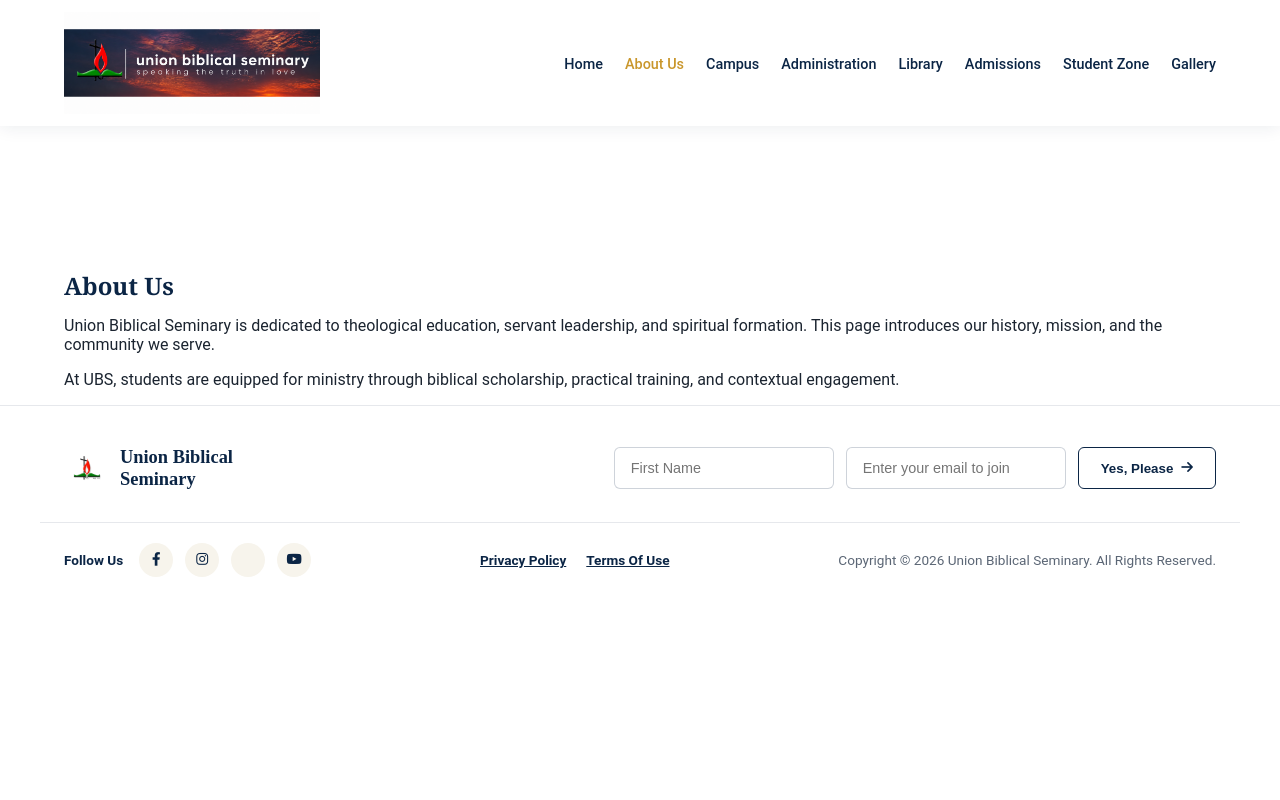
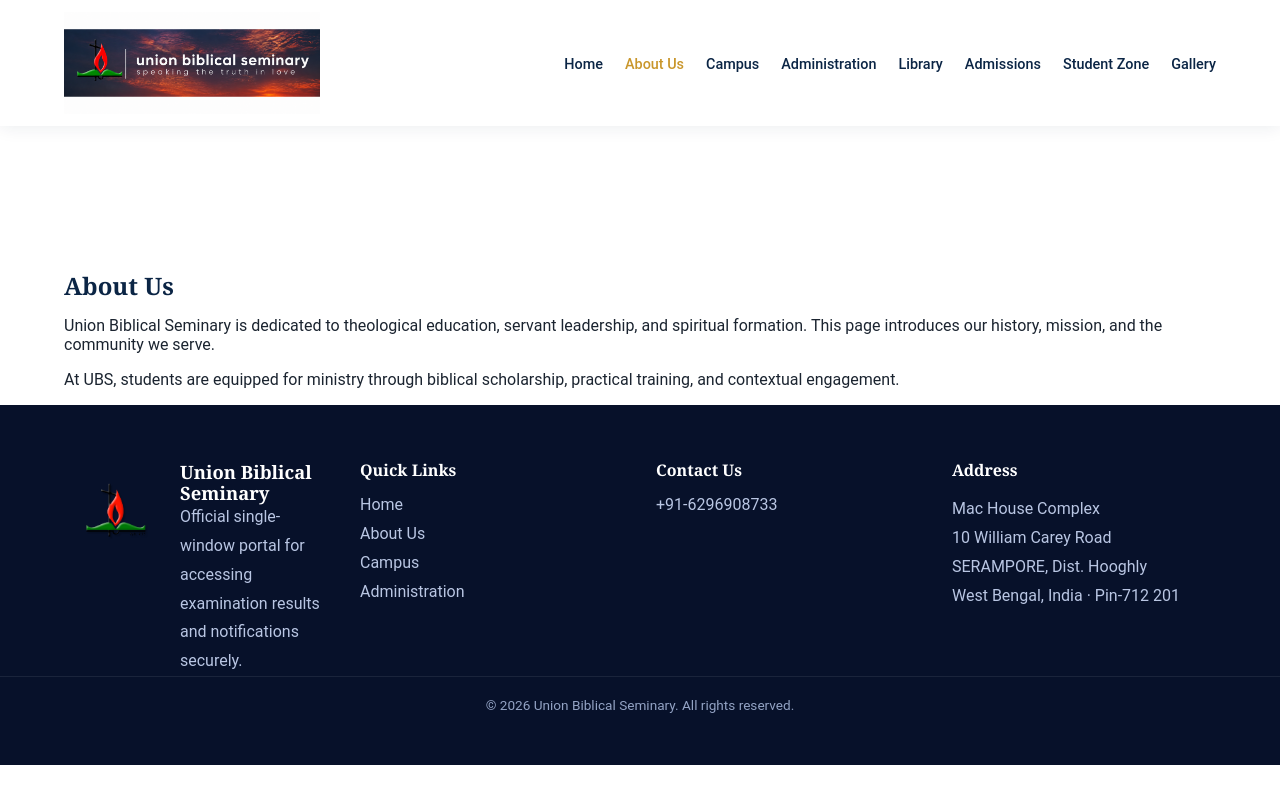
Before and after one commit to vishal-nimbarte-97/ubs-main-website, an Angular app: page /about in a window 1280 px wide. Built offline with nearby package versions, Linux system fonts and the light colour scheme.

Commit message:
minor changes

```diff
--- a/src/app/shared/footer/footer.component.html
+++ b/src/app/shared/footer/footer.component.html
@@ -1,35 +1,45 @@
 <footer class="site-footer">
-  <div class="wrap footer-top">
-    <a routerLink="/" class="footer-brand">
-      <img src="../../assets/img/ubs-logo.png" alt="UBS Logo" class="footer-logo" />
-      <span class="footer-brand-text">Union Biblical<br />Seminary</span>
-    </a>
-
-    <form class="footer-newsletter" (ngSubmit)="subscribeNewsletter()" *ngIf="!newsletterSubmitted">
-      <input type="text" name="newsletterName" placeholder="First Name" [(ngModel)]="newsletterName" required />
-      <input type="email" name="newsletterEmail" placeholder="Enter your email to join" [(ngModel)]="newsletterEmail"
-        required />
-      <button type="submit">Yes, Please <i class="fa-solid fa-arrow-right"></i></button>
-    </form>
-
-    <p class="footer-newsletter-success" *ngIf="newsletterSubmitted">Thanks for joining — check your inbox!</p>
-  </div>
-
-  <div class="wrap footer-divider"></div>
-
-  <div class="wrap footer-bottom">
-    <div class="footer-social">
-      <span>Follow Us</span>
-      <a *ngFor="let s of socialLinks" [href]="s.url" target="_blank" rel="noopener" [attr.aria-label]="s.label">
-        <i [class]="s.icon"></i>
+  <div class="wrap footer-grid">
+    <div class="footer-column footer-brand">
+      <a routerLink="/" class="brand-link">
+        <img src="../../assets/img/ubs-logo.png" alt="UBS Logo" class="footer-logo" />
+        <div>
+          <h3>Union Biblical Seminary</h3>
+          <p>Official single-window portal for accessing examination results and notifications securely.</p>
+        </div>
       </a>
     </div>
 
-    <div class="footer-legal-links">
-      <a routerLink="/privacy-policy">Privacy Policy</a>
-      <a routerLink="/terms-of-use">Terms Of Use</a>
+    <div class="footer-column footer-links">
+      <h4>Quick Links</h4>
+      <ul>
+        <li><a routerLink="/">Home</a></li>
+        <li><a routerLink="/about">About Us</a></li>
+        <li><a routerLink="/campus">Campus</a></li>
+        <li><a routerLink="/administration">Administration</a></li>
+      </ul>
     </div>
 
-    <p class="footer-copyright">Copyright © {{ currentYear }} Union Biblical Seminary. All Rights Reserved.</p>
+    <div class="footer-column footer-contact">
+      <h4>Contact Us</h4>
+      <a href="tel:+916296908733">+91-6296908733</a>
+      <!-- <a href="mailto:support@ssconline.net.in">support@ssconline.net.in</a> -->
+    </div>
+
+    <div class="footer-column footer-address">
+      <h4>Address</h4>
+      <address>
+        Mac House Complex<br />
+        10 William Carey Road<br />
+        SERAMPORE, Dist. Hooghly<br />
+        West Bengal, India · Pin-712 201
+      </address>
+    </div>
+  </div>
+
+  <div class="footer-bottom">
+    <div class="wrap">
+      <p>© {{ currentYear }} Union Biblical Seminary. All rights reserved.</p>
+    </div>
   </div>
 </footer>
--- a/src/app/shared/footer/footer.component.scss
+++ b/src/app/shared/footer/footer.component.scss
@@ -1,38 +1,106 @@
 .site-footer {
-  background: var(--white);
-  border-top: 1px solid rgba(11, 37, 69, 0.1);
-  padding-top: 40px;
+  background: #07112a;
+  color: #d7e1f5;
+  padding: 56px 0 24px;
 }
 
-.footer-top {
-  display: flex;
-  align-items: center;
-  justify-content: space-between;
-  flex-wrap: wrap;
-  gap: 24px;
-  padding-bottom: 32px;
+.footer-grid {
+  display: grid;
+  grid-template-columns: repeat(4, minmax(0, 1fr));
+  gap: 32px;
 }
 
-.footer-brand {
+.footer-column {
   display: flex;
-  align-items: center;
-  gap: 12px;
+  flex-direction: column;
+  gap: 16px;
+}
+
+.footer-brand .brand-link {
+  display: flex;
+  gap: 16px;
+  text-decoration: none;
+  color: inherit;
+  align-items: flex-start;
+}
+
+.footer-logo {
+  width: 100px;
+  height: 100px;
+  object-fit: contain;
+}
+
+.footer-brand h3 {
+  margin: 0;
+  font-size: 1.15rem;
+  color: #ffffff;
+}
+
+.footer-brand p {
+  margin: 0;
+  line-height: 1.8;
+  color: #b9c6e3;
+  max-width: 320px;
+}
+
+.footer-links h4,
+.footer-contact h4,
+.footer-address h4 {
+  margin: 0;
+  font-size: 1rem;
+  color: #ffffff;
+}
+
+.footer-links ul {
+  list-style: none;
+  margin: 0;
+  padding: 0;
+  display: grid;
+  gap: 10px;
+}
+
+.footer-links a,
+.footer-contact a,
+.footer-address address {
+  color: #b9c6e3;
   text-decoration: none;
 }
 
-.footer-logo {
-  width: 44px;
-  height: 44px;
-  object-fit: contain;
+.footer-links a:hover,
+.footer-contact a:hover {
+  color: #ffffff;
 }
 
-.footer-brand-text {
-  font-family: 'Playfair Display', serif;
-  font-weight: 700;
-  font-size: 1.15rem;
-  color: var(--navy);
-  line-height: 1.2;
-  // text-transform: lowercase;
+.footer-address address {
+  font-style: normal;
+  line-height: 1.8;
+}
+
+.footer-bottom {
+  border-top: 1px solid rgba(255, 255, 255, 0.08);
+  padding: 18px 0 0;
+}
+
+.footer-bottom p {
+  margin: 0;
+  color: #93a3c4;
+  text-align: center;
+}
+
+@media (max-width: 1080px) {
+  .footer-grid {
+    grid-template-columns: repeat(2, minmax(0, 1fr));
+  }
+}
+
+@media (max-width: 720px) {
+  .footer-grid {
+    grid-template-columns: 1fr;
+  }
+
+  .footer-bottom p {
+    text-align: left;
+  }
 }
 
 .footer-newsletter {
```
